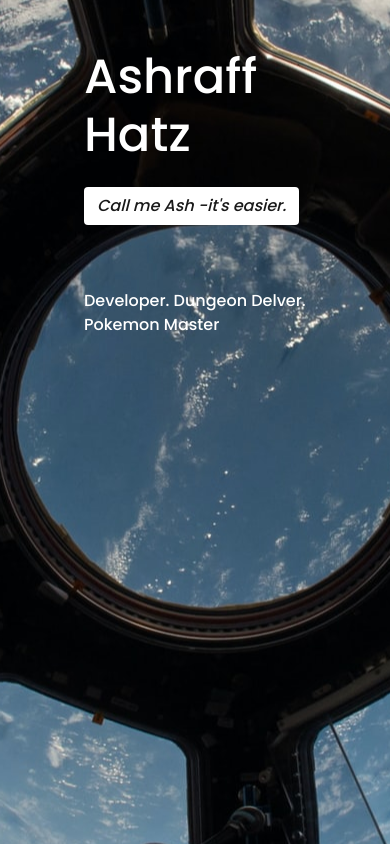
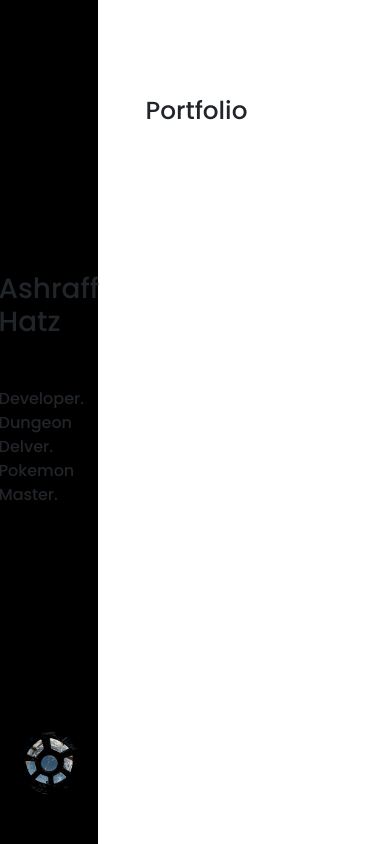
Before and after one commit to First-Derivative/ashhatz, a React (Create React App) app in the folder frontend/: page / in a window 390 px wide. Built offline with nearby package versions, Linux system fonts and the light colour scheme; no server answers.

Commit message:
Refactor Apps.js -> pages/ components/ for homepage layout

```diff
--- a/frontend/src/App.css
+++ b/frontend/src/App.css
@@ -1,38 +1,6 @@
-.App {
-  text-align: center;
+@import url('https://fonts.googleapis.com/css2?family=Poppins:wght@300;500&display=swap');
+
+body {
+  margin: 0;
+  font-family: 'Poppins', sans-serif;
 }
-
-.App-logo {
-  height: 40vmin;
-  pointer-events: none;
-}
-
-@media (prefers-reduced-motion: no-preference) {
-  .App-logo {
-    animation: App-logo-spin infinite 20s linear;
-  }
-}
-
-.App-header {
-  background-color: #282c34;
-  min-height: 100vh;
-  display: flex;
-  flex-direction: column;
-  align-items: center;
-  justify-content: center;
-  font-size: calc(10px + 2vmin);
-  color: white;
-}
-
-.App-link {
-  color: #61dafb;
-}
-
-@keyframes App-logo-spin {
-  from {
-    transform: rotate(0deg);
-  }
-  to {
-    transform: rotate(360deg);
-  }
-}
--- a/frontend/src/App.js
+++ b/frontend/src/App.js
@@ -3,38 +3,9 @@ import icon_link from './assets/favicon.ico';
 import mobile_icon_link from './assets/logo192.png';
 import manifest_link from './assets/manifest.json';
 import './App.css';
+import Homepage from './pages/Homepage';
 
 function App() {
-
-  const [name, setName] = useState('Ashraff Hatz');
-  const [btnalert, setBtnalert] = useState(false);
-  const [csrf, setcsrf] = useState('');
-
-  const handleClick = (e) => {
-
-    if (name === 'Ash') {
-      return setBtnalert(true);
-    }
-    return setName('Ash');
-  }
-
-  const getCookie = (name) => {
-    console.log("getting cookie from document.cookie", document.cookie)
-    let cookieValue = null;
-    console.log(cookieValue)
-    if (document.cookie && document.cookie !== '') {
-      console.log("trying to get document.cookie")
-      let cookies = document.cookie.split(';');
-      for (let i = 0; i < cookies.length; i++) {
-        let cookie = cookies[i].trim();
-        if (cookie.substring(0, name.length + 1) === (name + '=')) {
-          cookieValue = decodeURIComponent(cookie.substring(name.length + 1));
-          break;
-        }
-      }
-    }
-    return cookieValue;
-  }
 
   // Set Icons & Manifest
   useEffect(() => {
@@ -45,43 +16,12 @@ function App() {
     favicon.setAttribute('href', icon_link);
     mobile_icon.setAttribute('href', mobile_icon_link)
     manifest.setAttribute('href', manifest_link)
-
-    const url = process.env.REACT_APP_BACKEND_URL // Get BACKEND_URL from .env unless in deployment
-    fetch(`${url ? url : '/'}users/getcsrf/`).then( response => {
-      console.log(response);
-      setcsrf(getCookie('csrftoken'));
-      console.log("document cookies:", document.cookie);
-      console.log("csrf state:", csrf)
-      console.log(response)})
-   .catch( err => console.log(err));
-
   }, []);
 
 
   return (
-    <div className="container-fluid p-5" id="app-container">
-      <div className="row">
-
-        <div className="col-12 col-sm-6 text-start px-5" id="profile-container" >
-          <div className="h1" id="name">{name}</div>
-          <button
-          className="btn btn-highlight-fill fst-italic my-3"
-          id="name-button"
-          onClick={handleClick}
-          >
-            Call me Ash -it's easier.
-          </button>
-          { btnalert ?
-            <div className='d-inline ms-3' id="button-alert">
-              - There's no going back, it's Ash forever.
-            </div>
-          : '' }
-          <div className="p my-5">
-            Developer. Dungeon Delver. <br/> Pokemon Master
-          </div>
-        </div>
-
-      </div>
+    <div className="container-fluid vh-100" id="app-container">
+      <Homepage />
     </div>
   );
 }
--- /dev/null
+++ b/frontend/src/components/AppContent.js
@@ -0,0 +1,13 @@
+import React from 'react'
+
+function AppContent() {
+  return (
+    <div className="col-9 mt-5 p-5">
+      <div className="col">
+        <div className="h2"> Portfolio </div>
+      </div>
+    </div>
+  )
+}
+
+export default AppContent
--- /dev/null
+++ b/frontend/src/components/SideBar.css
@@ -0,0 +1,5 @@
+
+#sidebar-container{
+  background-color: black;
+  /* height: 100vh; */
+}
--- /dev/null
+++ b/frontend/src/components/SideBar.js
@@ -0,0 +1,29 @@
+import React from 'react'
+import './SideBar.css'
+import space_small from '../assets/space.png'
+
+function SideBar() {
+  return (
+    <div className="col-3 vh-100 " id='sidebar-container'>
+
+      <div className='d-flex flex-column min-vh-100 justify-content-center align-items-center mx-0 mx-sm-5'>
+        <div className='my-auto'>
+          <div className="h1 mt-5">
+            Ashraff Hatz
+          </div>
+          <div className="p mt-5 ">
+            Developer.
+            Dungeon Delver.
+            Pokemon Master.
+          </div>
+        </div>
+        <div className='mb-5'>
+          <img src={space_small} alt="The Final Frontier" className="img-fluid" />
+        </div>
+      </div>
+
+    </div>
+  )
+}
+
+export default SideBar
--- a/frontend/src/index.css
+++ /dev/null
@@ -1,45 +0,0 @@
-@import url('https://fonts.googleapis.com/css2?family=Poppins:wght@300;500&display=swap');
-
-body {
-  margin: 0;
-  color: white;
-  font-family: 'Poppins', sans-serif;
-}
-
-code {
-  font-family: source-code-pro, Menlo, Monaco, Consolas, 'Courier New',
-    monospace;
-}
-
-#app-container{
-  background-image: url('./assets/space-background.jpeg');
-  background-position: left center;
-  height: 100vh !important;
-}
-
-#profile-container > .h1 {
-  font-size: 5rem;
-}
-
-.btn-highlight-fill {
-  background-color: white;
-  color: #191919;
-
-}
-
-#name-button:hover {
-  color: #191919;
-  background-color: #f9c132;
-  /* background-color: #0e6efb; */
-}
-
-@media (max-width: 500px) {
-
-  #app-container{
-    background-position: center center;
-  }
-
-  #profile-container > .h1 {
-    font-size: 3rem;
-  }
-}
--- a/frontend/src/index.js
+++ b/frontend/src/index.js
@@ -1,6 +1,5 @@
 import React from 'react';
 import ReactDOM from 'react-dom/client';
-import './index.css';
 import App from './App';
 
 
--- /dev/null
+++ b/frontend/src/pages/Homepage.js
@@ -0,0 +1,14 @@
+import React from 'react'
+import SideBar from '../components/SideBar'
+import AppContent from '../components/AppContent'
+
+function Homepage() {
+  return (
+    <div className="row">
+      <SideBar />
+      <AppContent />
+    </div>
+  )
+}
+
+export default Homepage
```
Also changed, not shown: frontend/src/components/CSRFToken.js (added, +59 -0 lines), frontend/src/assets/space-background.jpeg (deleted), frontend/src/assets/space.png (added).
